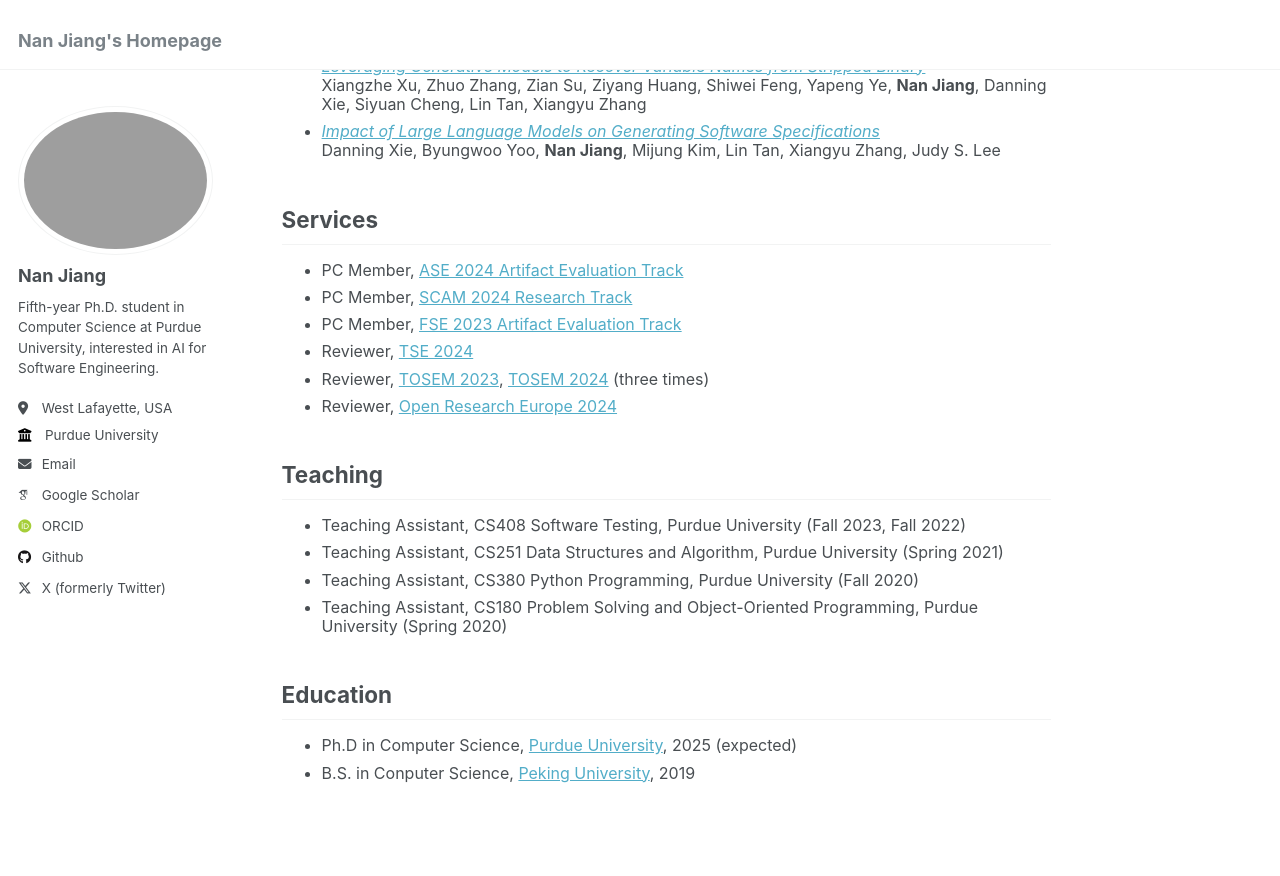
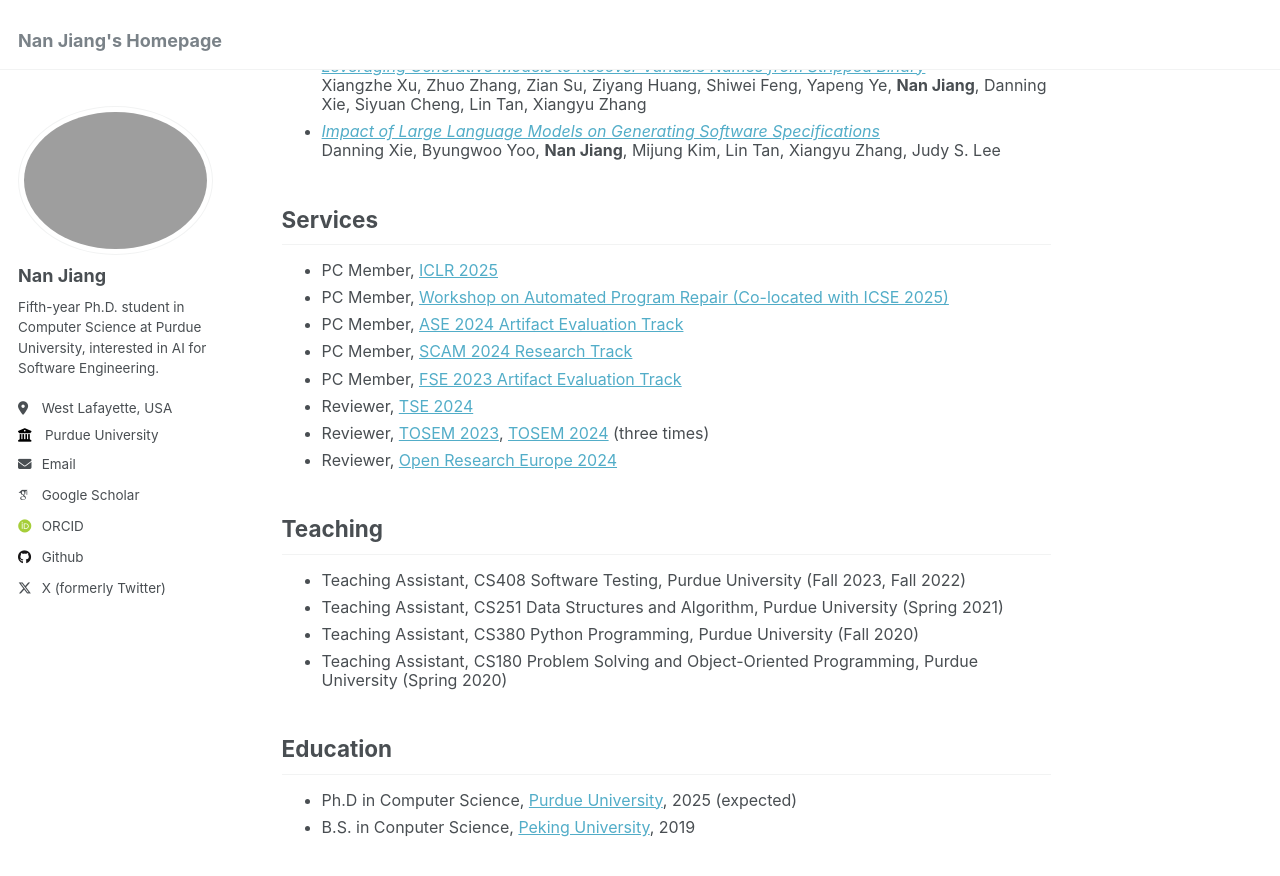
Before and after one commit to jiang719/jiang719.github.io, a Jekyll site: the page built from _pages/about.md, in a window 1280 px wide and 900 px high, scrolled down 1017 px. Shown: the top 876 px of the window. Built offline with Jekyll 4.4.1, drawn with Linux system fonts in a browser that asks for light colours; some web fonts are replaced.

Commit message:
add services

```diff
--- a/_pages/about.md
+++ b/_pages/about.md
@@ -93,6 +93,12 @@ Services
 -----
 <ul style="line-height: 1.2; font-size:16px">
   <li>
+    PC Member, <a href="https://iclr.cc/Conferences/2025">ICLR 2025</a>
+  </li>
+  <li>
+    PC Member, <a href="https://program-repair.org/workshop-2025/">Workshop on Automated Program Repair (Co-located with ICSE 2025)</a>
+  </li>
+  <li>
     PC Member, <a href="https://conf.researchr.org/track/ase-2024/ase-2024-artifact-evaluation-track">ASE 2024 Artifact Evaluation Track</a>
   </li>
   <li>
```
Also changed, not shown: 1 other file.
